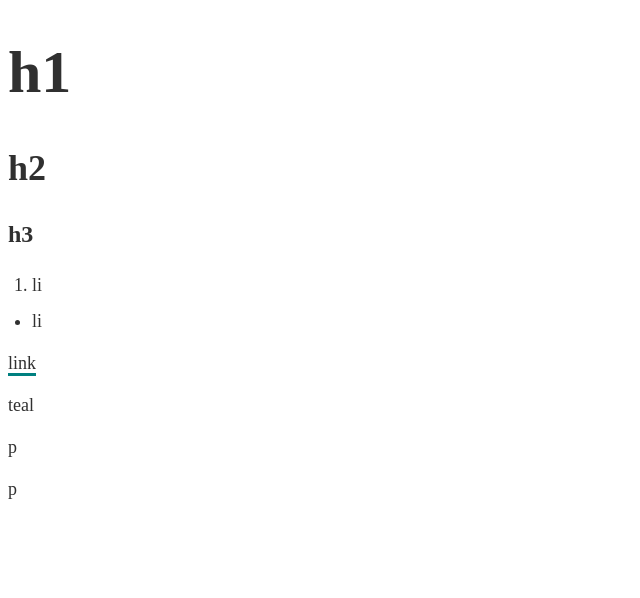
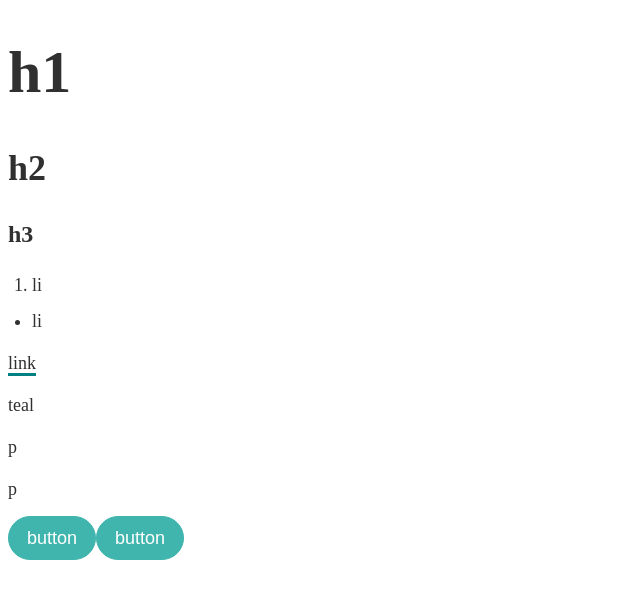
Before and after one commit to TzuHanChen/personal-website-old, a Next.js app: page / in a window 1280 px wide. Shown: the top 598 px of the page, without its empty margins (0-640 px from the left). Built offline with nearby package versions, Linux system fonts and the light colour scheme.

Commit message:
Button component DONE

```diff
--- a/src/components/button.module.scss
+++ b/src/components/button.module.scss
@@ -7,7 +7,9 @@
 	border-radius: 24px;
 	background-color: $verdigris;
 	color: $white;
-	@include text(18px, 300, 24px);
+	font-size: $font-size-p-mobile;
+	font-weight: $font-weight-regular;
+	line-height: $line-height-p-mobile;
 }
 .button:hover, .button:active {
 	cursor: pointer;
--- a/src/components/button.tsx
+++ b/src/components/button.tsx
@@ -1,11 +1,26 @@
+import Link from 'next/link';
+
 import styles from './button.module.scss';
 
-export default function Button(
-	{ children }:
-	{ children: React.ReactNode }) {
+export default function Button({ ...props }) {
+	const inside = <button className={styles.button}>
+		{ props.children }</button>;
+	let outside = <></>;
+	if (props.external) {
+		outside = <Link href={props.href} target='_blank'>
+			{ inside }</Link>
+	} else {
+		outside = <Link href={props.href}>
+			{ inside }</Link>
+	}
+	return (outside)
+}
+
+export function ButtonShowcase() {
 	return (
-		<button className={styles.button}>
-			{ children }
-		</button>
+		<>
+			<Button href="/">button</Button>
+			<Button href="https://tzuhanchen.github.io" external>button</Button>
+		</>
 	)
 }
--- a/src/pages/index.tsx
+++ b/src/pages/index.tsx
@@ -1,7 +1,7 @@
 import Head from 'next/head'
-import Link from 'next/link'
 
 import { TextShowcase } from '@/components/text'
+import { ButtonShowcase } from '@/components/button'
 
 export default function Home() {
 	return (
@@ -15,6 +15,7 @@ export default function Home() {
 
 			<main>
 				<TextShowcase />
+				<ButtonShowcase />
 			</main>
 		</>
 	)
```
